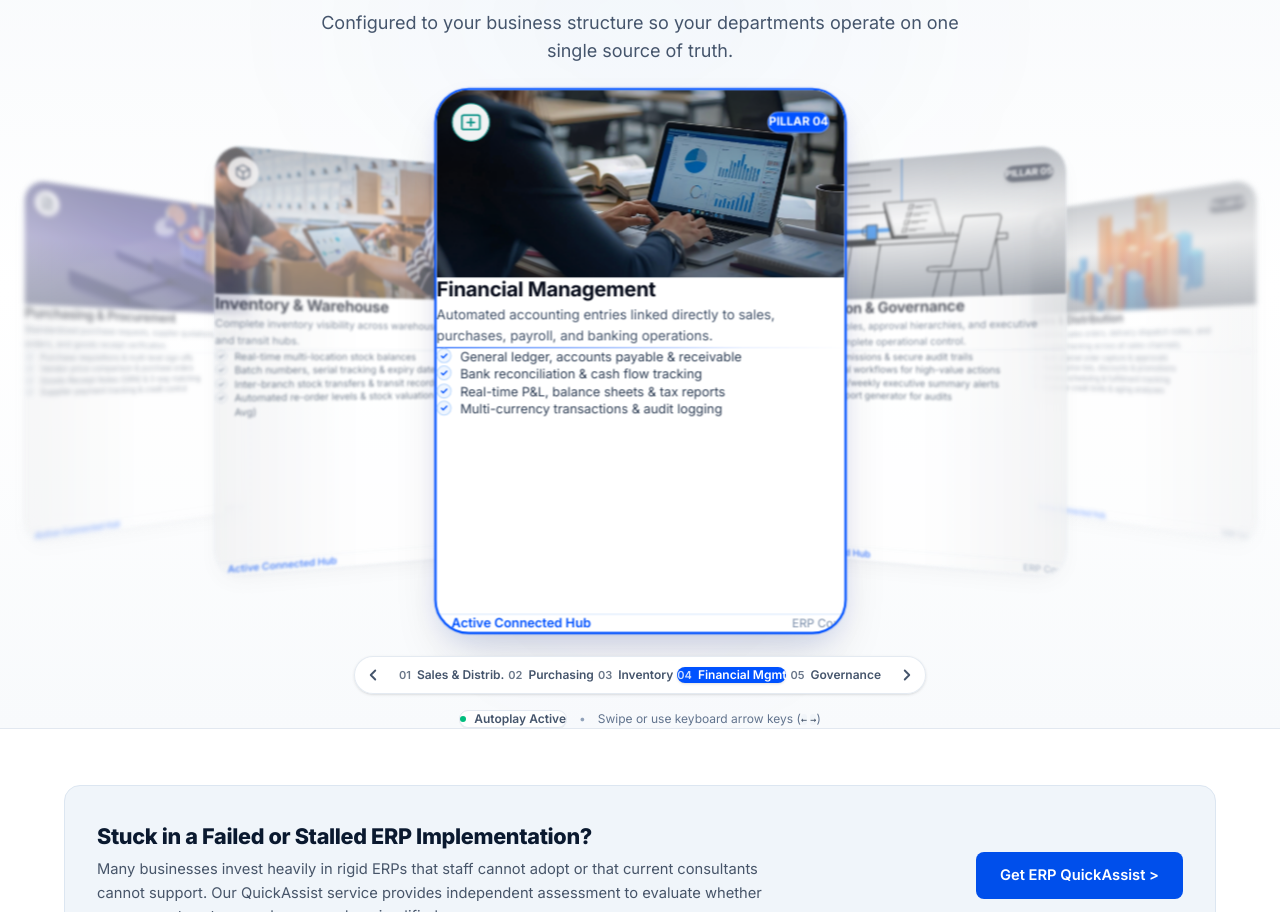
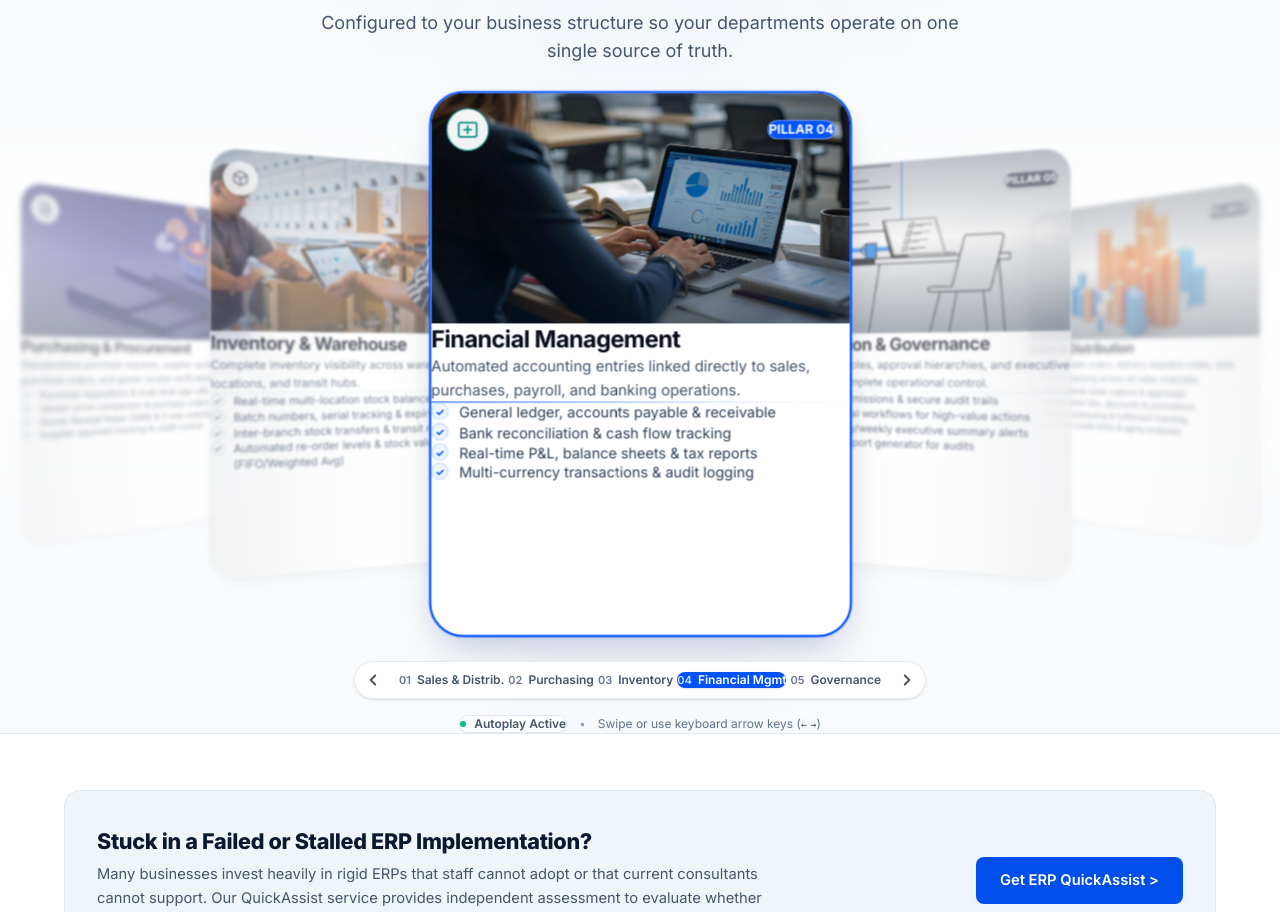
Before and after one commit to Knoweb/Knoweb-site, a Next.js app in the folder knoweb/: page /erp in a window 1280 px wide. Shown: the part 868-1780 px from the top of the page. Built offline with nearby package versions, Linux system fonts and the light colour scheme.

Commit message:
Enlarge card image, remove bottom tag, increase content font size and match Hero font

```diff
--- a/knoweb/src/components/ui/ErpPillarsCoverflow.tsx
+++ b/knoweb/src/components/ui/ErpPillarsCoverflow.tsx
@@ -373,7 +373,7 @@ export default function ErpPillarsCoverflow({
 
         {/* ── 3D Cylindrical Carousel Stage ── */}
         <div
-          className="relative w-full h-[540px] sm:h-[570px] md:h-[590px] flex items-center justify-center pt-2 sm:pt-4"
+          className="relative w-full h-[540px] sm:h-[570px] md:h-[595px] flex items-center justify-center pt-2 sm:pt-4"
           style={{
             perspective: '1400px',
             perspectiveOrigin: 'center center',
@@ -422,7 +422,7 @@ export default function ErpPillarsCoverflow({
                     damping: 24,
                     mass: 0.85,
                   }}
-                  className={`absolute top-1/2 -translate-y-1/2 w-[320px] sm:w-[360px] md:w-[385px] h-[490px] sm:h-[510px] rounded-2xl overflow-hidden flex flex-col justify-between transition-shadow duration-300 ${
+                  className={`absolute top-1/2 -translate-y-1/2 w-[330px] sm:w-[370px] md:w-[395px] h-[485px] sm:h-[510px] rounded-2xl overflow-hidden flex flex-col justify-between transition-shadow duration-300 ${
                     isCenter
                       ? 'cursor-default ring-1 ring-blue-500/20'
                       : 'cursor-pointer hover:shadow-lg'
@@ -459,8 +459,8 @@ export default function ErpPillarsCoverflow({
                     />
                   )}
 
-                  {/* ── Top Visual Header with High-Resolution Card Graphic ── */}
-                  <div className="relative w-full h-[160px] sm:h-[175px] overflow-hidden bg-slate-100 shrink-0">
+                  {/* ── Top Visual Header with Enlarged High-Resolution Card Graphic ── */}
+                  <div className="relative w-full h-[195px] sm:h-[215px] overflow-hidden bg-slate-100 shrink-0">
                     <img
                       src={pillar.image}
                       alt={pillar.title}
@@ -480,10 +480,10 @@ export default function ErpPillarsCoverflow({
                     />
 
                     {/* Top Badges Row Floating Over Image */}
-                    <div className="absolute top-3 left-3.5 right-3.5 flex items-center justify-between z-10 pointer-events-none">
+                    <div className="absolute top-3.5 left-3.5 right-3.5 flex items-center justify-between z-10 pointer-events-none">
                       {/* Frosted Glass Pillar Icon */}
                       <div
-                        className="w-9 h-9 rounded-xl flex items-center justify-center backdrop-blur-md shadow-md transition-all duration-300"
+                        className="w-10 h-10 rounded-xl flex items-center justify-center backdrop-blur-md shadow-md transition-all duration-300"
                         style={{
                           background: isCenter ? 'rgba(255, 255, 255, 0.95)' : 'rgba(255, 255, 255, 0.85)',
                           border: isCenter ? `1.5px solid ${pillar.accentColor}` : '1px solid rgba(255, 255, 255, 0.8)',
@@ -495,7 +495,7 @@ export default function ErpPillarsCoverflow({
 
                       {/* Frosted Pillar Tag */}
                       <span
-                        className="text-[11px] font-mono font-bold px-3 py-1 rounded-full backdrop-blur-md shadow-md"
+                        className="text-xs font-mono font-bold px-3 py-1 rounded-full backdrop-blur-md shadow-md"
                         style={{
                           background: isCenter ? '#0052FF' : 'rgba(15, 23, 42, 0.80)',
                           color: '#FFFFFF',
@@ -507,27 +507,27 @@ export default function ErpPillarsCoverflow({
                     </div>
                   </div>
 
-                  {/* ── Card Body Content ── */}
-                  <div className="p-4 sm:p-5 flex-1 flex flex-col justify-between relative z-10">
-                    <div>
-                      {/* Pillar Title */}
+                  {/* ── Card Body Content (Positioned elegantly lower down with larger, highly legible typography) ── */}
+                  <div className="p-5 sm:p-6 flex-1 flex flex-col justify-start relative z-10">
+                    {/* Pillar Title with Hero Inter font */}
                     <h3
-                        className="text-lg sm:text-[19px] font-bold text-[#0A192F] tracking-tight leading-snug mb-1"
+                      className="text-xl sm:text-[22px] font-bold text-[#0A192F] tracking-tight leading-snug mb-2"
                       style={{
-                          fontFamily: "'Inter', -apple-system, BlinkMacSystemFont, sans-serif",
+                        fontFamily: "'Inter', -apple-system, BlinkMacSystemFont, 'Segoe UI', Roboto, sans-serif",
+                        letterSpacing: '-0.025em',
                       }}
                     >
                       {pillar.title}
                     </h3>
 
-                      {/* Summary */}
-                      <p className="text-slate-600 text-xs sm:text-[12.5px] leading-relaxed mb-3 line-clamp-2">
+                    {/* Summary with larger font size */}
+                    <p className="text-slate-600 text-[13.5px] sm:text-[14px] leading-relaxed mb-3.5">
                       {pillar.summary}
                     </p>
 
                     {/* Clean Divider */}
                     <div
-                        className="w-full h-px mb-2.5 transition-colors duration-300"
+                      className="w-full h-px mb-3.5 transition-colors duration-300"
                       style={{
                         background: isCenter
                           ? 'linear-gradient(90deg, #0052FF 0%, rgba(0, 82, 255, 0.1) 75%, transparent 100%)'
@@ -535,12 +535,12 @@ export default function ErpPillarsCoverflow({
                       }}
                     />
 
-                      {/* Bullet Points */}
-                      <ul className="space-y-1.5 sm:space-y-2">
+                    {/* Bullet Points with larger, comfortable font size */}
+                    <ul className="space-y-2 sm:space-y-2.5">
                       {pillar.points.map((point, idx) => (
-                          <li key={idx} className="flex items-start gap-2 text-xs sm:text-[12px] text-slate-700">
+                        <li key={idx} className="flex items-start gap-2.5 text-[13px] sm:text-[13.5px] text-slate-700">
                           <span
-                              className="mt-0.5 w-3.5 h-3.5 rounded-full flex items-center justify-center shrink-0 font-bold text-[9px] transition-colors"
+                            className="mt-0.5 w-4 h-4 rounded-full flex items-center justify-center shrink-0 font-bold text-[10px] transition-colors"
                             style={{
                               background: isCenter ? '#EFF6FF' : '#F8FAFC',
                               color: isCenter ? '#0052FF' : '#64748B',
@@ -553,20 +553,6 @@ export default function ErpPillarsCoverflow({
                         </li>
                       ))}
                     </ul>
-                    </div>
-
-                    {/* Active Card Bottom Connected Hub Tag */}
-                    <div
-                      className={`pt-2 mt-2 border-t flex items-center justify-between text-xs font-medium transition-colors ${
-                        isCenter ? 'border-blue-100 text-slate-600' : 'border-slate-100 text-slate-400'
-                      }`}
-                    >
-                      <span className="inline-flex items-center gap-1.5 font-semibold text-[#0052FF]">
-                        <span className="w-2 h-2 rounded-full bg-[#0052FF] animate-pulse" />
-                        Active Connected Hub
-                      </span>
-                      <span className="text-slate-400 font-mono text-[11px]">ERP Core</span>
-                    </div>
                   </div>
                 </motion.div>
               );
```
Lines whose indentation alone changed are shown as unchanged.
